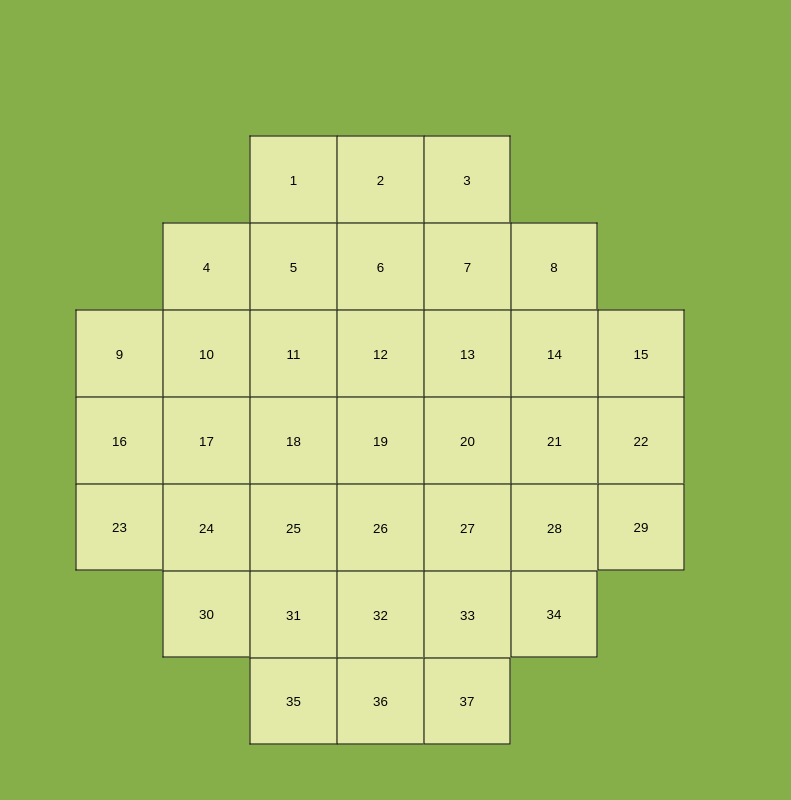
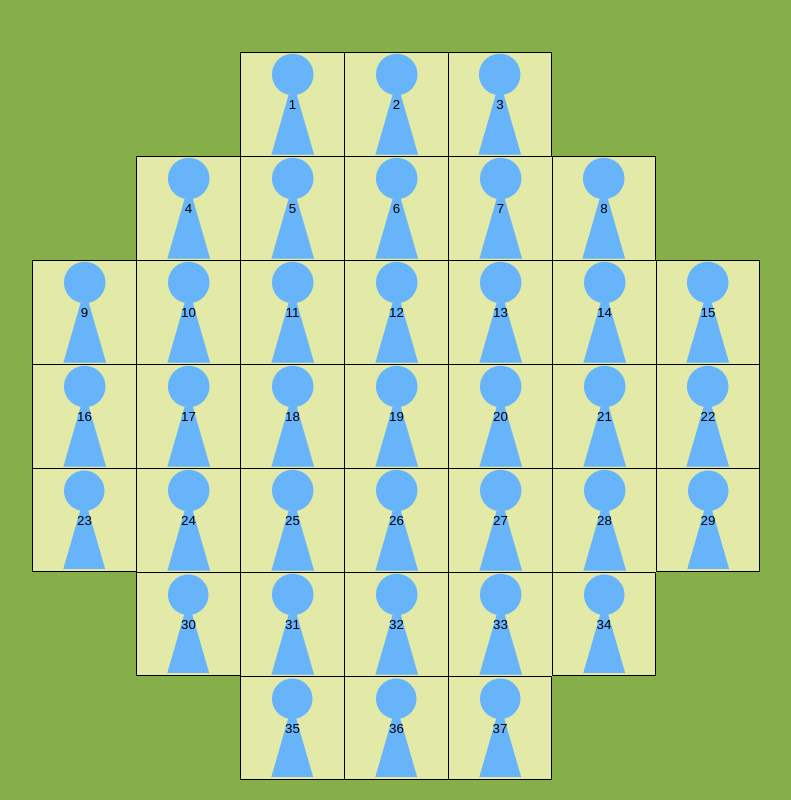
Before and after one commit to SmejoTT/smejott.github.io, a plain HTML site: page index.html in a window 1280 px wide. Both pictures are taken after a click on the button "Start game". Shown: the whole page, without its empty margins (260-1051 px from the left). Drawn offline with Linux system fonts and the light colour scheme.

Commit message:
piece image

```diff
--- a/app.js
+++ b/app.js
@@ -4,7 +4,7 @@ const setUpGrid = function () {
     const positions =
         [3,4,5,2,3,4,5,6,1,2,3,4,5,6,7,1,2,3,4,5,6,7,1,2,3,4,5,6,7,2,3,4,5,6,3,4,5];
 
-    for (i=0; i<divsOfButtons.length;i++){
+    for (let i=0; i<divsOfButtons.length;i++){
         let btn = document.getElementById(''+(i+1));
         if (i===2 || i===7 || i===14 || i===21 || i===28 || i===33 || i===36){
             btn.style.border ='black solid 1px';
@@ -15,7 +15,8 @@ const setUpGrid = function () {
         if (!(i===22 || i===28 ||i===29 || i===33 || i===34 || i===35 || i===36)){
             btn.style.borderBottom = 'none';
         }
-
+        btn.style.backgroundImage = "url('figure.svg')";
+        btn.style.backgroundSize = "contain"
         if (i<3) {
             divsOfButtons[i].style.gridRow = '1';
         }
--- a/style.css
+++ b/style.css
@@ -39,11 +39,11 @@ section {
 
 .grid{
     position: absolute;
-    top: 55%;
+    top: 50%;
     left: 50%;
     transform: translate(-50%,-50%);
-    height: 609px;
-    width: 609px;
+    height: 87vh;
+    width: 87vh;
     display: grid;
     grid-template-columns: repeat(7,1fr);
     grid-template-rows: repeat(7,1fr);
@@ -52,8 +52,8 @@ section {
 
 .grid button{
     cursor: pointer;
-    width: 87px;
-    height: 87px;
+    width: 13vh;
+    height: 13vh;
     background: #e3eaa7 no-repeat center;
 }
 
```
Also changed, not shown: figure.png (deleted), figure.svg (added).
